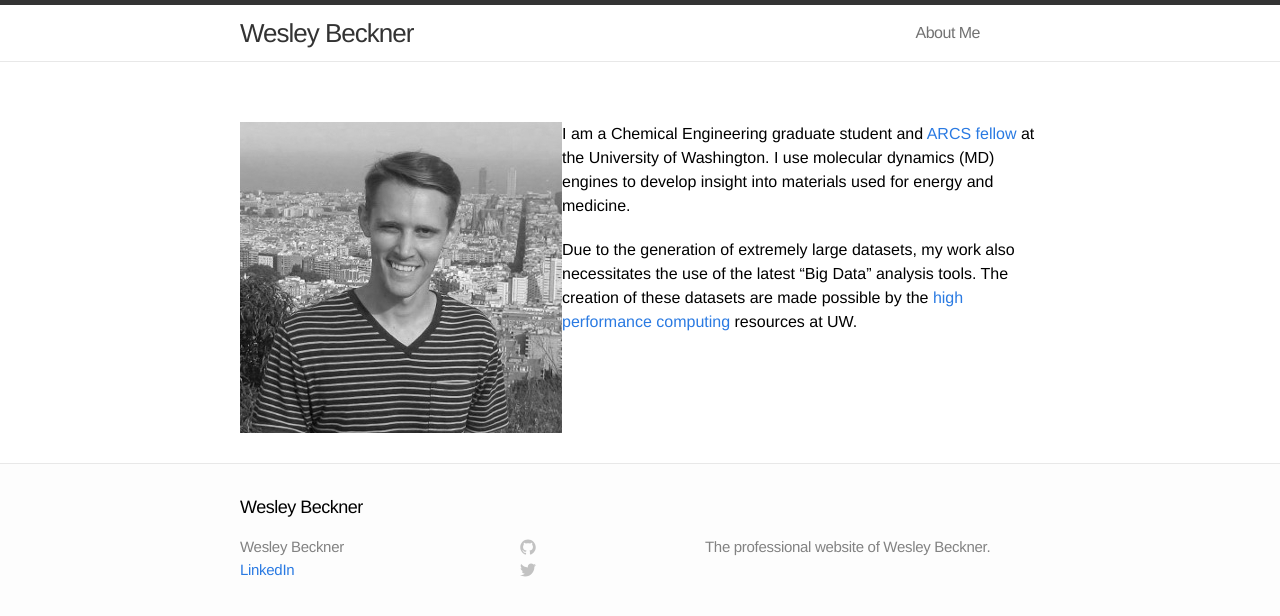
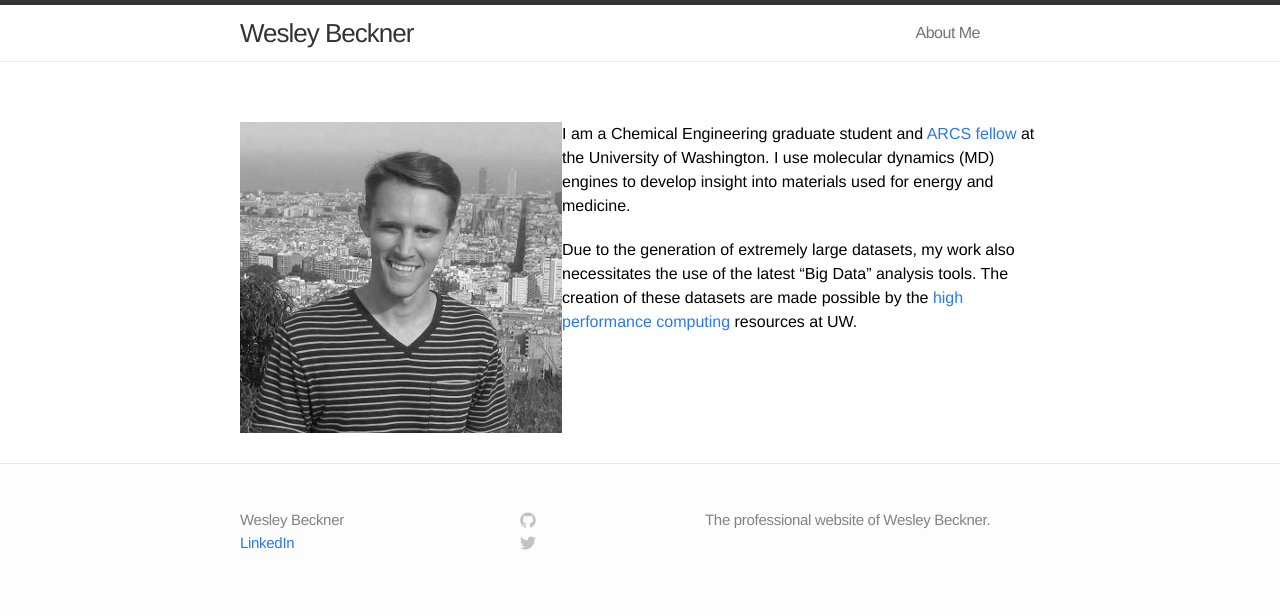
Before and after one commit to wesleybeckner/wesleybeckner.github.io, a Jekyll site: the page built from index.md, in a window 1280 px wide. Shown: the top 616 px of the page. Built offline with Jekyll 4.4.1, drawn with Linux system fonts in a browser that asks for light colours.

Commit message:
trying to get jekyll to work

```diff
--- a/_includes/footer.html
+++ b/_includes/footer.html
@@ -2,7 +2,7 @@
 
   <div class="wrap">
 
-    <h2 class="footer-heading">{{ site.name }}</h2>
+    <h2 class="footer-heading"><!--{{ site.name }}--></h2>
 
     <div class="footer-col-1 column">
       <ul>
```
